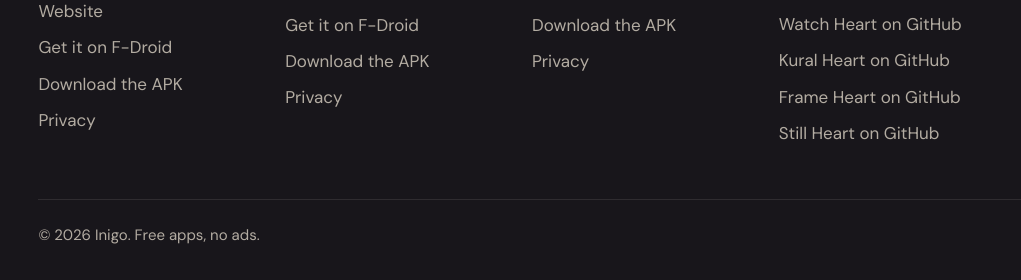
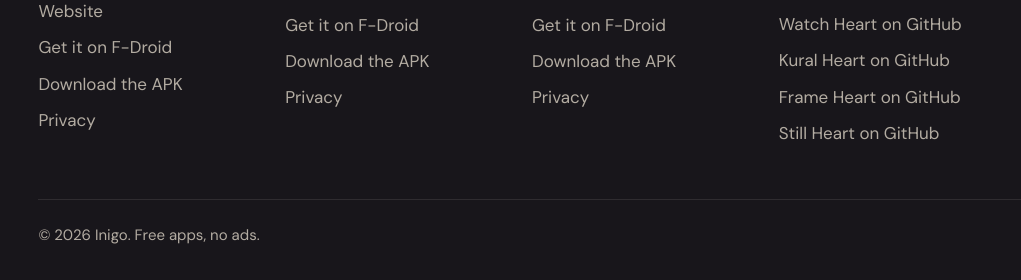
Before and after one commit to inigo-code/inigo-code.github.io, a plain HTML site: page index.html in a window 1280 px wide. Shown: the part 4929-5209 px from the top of the page, 0-1021 px from the left. Drawn offline with Linux system fonts and the light colour scheme.

Commit message:
Footer: Kural Heart's F-Droid link, like the other Android apps

```diff
--- a/index.html
+++ b/index.html
@@ -207,7 +207,7 @@
     <div class="foot-cols">
       <nav aria-label="Prompt Heart for Android"><h2 class="foot-app"><img src="assets/prompt-heart.png" width="24" height="24" alt="">Prompt Heart for Android</h2><a href="https://inigo-code.github.io/prompt-heart-site/">Website</a><a href="https://inigo-code.github.io/prompt-heart-site/fdroid.html">Get it on F-Droid</a><a href="https://github.com/inigo-code/prompt-heart/releases/latest/download/promptheart.apk">Download the APK</a><a href="https://inigo-code.github.io/prompt-heart-site/privacy.html">Privacy</a></nav>
       <nav aria-label="Watch Heart for Android"><h2 class="foot-app"><img src="assets/watch-heart.png" width="24" height="24" alt="">Watch Heart for Android</h2><a href="https://inigo-code.github.io/watch-heart-site/">Website</a><a href="https://inigo-code.github.io/watch-heart-site/fdroid.html">Get it on F-Droid</a><a href="https://github.com/inigo-code/watch-heart/releases/latest/download/watch-heart.apk">Download the APK</a><a href="https://inigo-code.github.io/watch-heart-site/privacy.html">Privacy</a></nav>
-      <nav aria-label="Kural Heart for Android"><h2 class="foot-app"><img src="assets/kural-heart.png" width="24" height="24" alt="">Kural Heart for Android</h2><a href="https://inigo-code.github.io/kural-heart-site/">Website</a><a href="https://github.com/inigo-code/kural-heart/releases/latest/download/kuralheart.apk">Download the APK</a><a href="https://inigo-code.github.io/kural-heart-site/privacy.html">Privacy</a></nav>
+      <nav aria-label="Kural Heart for Android"><h2 class="foot-app"><img src="assets/kural-heart.png" width="24" height="24" alt="">Kural Heart for Android</h2><a href="https://inigo-code.github.io/kural-heart-site/">Website</a><a href="https://inigo-code.github.io/kural-heart-site/fdroid.html">Get it on F-Droid</a><a href="https://github.com/inigo-code/kural-heart/releases/latest/download/kuralheart.apk">Download the APK</a><a href="https://inigo-code.github.io/kural-heart-site/privacy.html">Privacy</a></nav>
       <nav aria-label="Source"><h2>Source</h2><a href="https://github.com/inigo-code/prompt-heart">Prompt Heart on GitHub</a><a href="https://github.com/inigo-code/watch-heart">Watch Heart on GitHub</a><a href="https://github.com/inigo-code/kural-heart">Kural Heart on GitHub</a><a href="https://github.com/inigo-code/frame-heart">Frame Heart on GitHub</a><a href="https://github.com/inigo-code/still-heart">Still Heart on GitHub</a></nav>
       <nav aria-label="For Windows"><h2>For Windows</h2><a class="to-app" href="https://inigo-code.github.io/frame-heart-site/"><img src="assets/frame-heart.svg" width="24" height="24" alt="">Frame Heart</a><a class="to-app" href="https://inigo-code.github.io/still-heart-site/"><img src="assets/still-heart.svg" width="24" height="24" alt="">Still Heart</a><a class="to-app" href="https://inigo-code.github.io/rush-heart-site/"><img src="assets/rush-heart.svg" width="24" height="24" alt="">Rush Heart</a></nav>
     </div>
```
